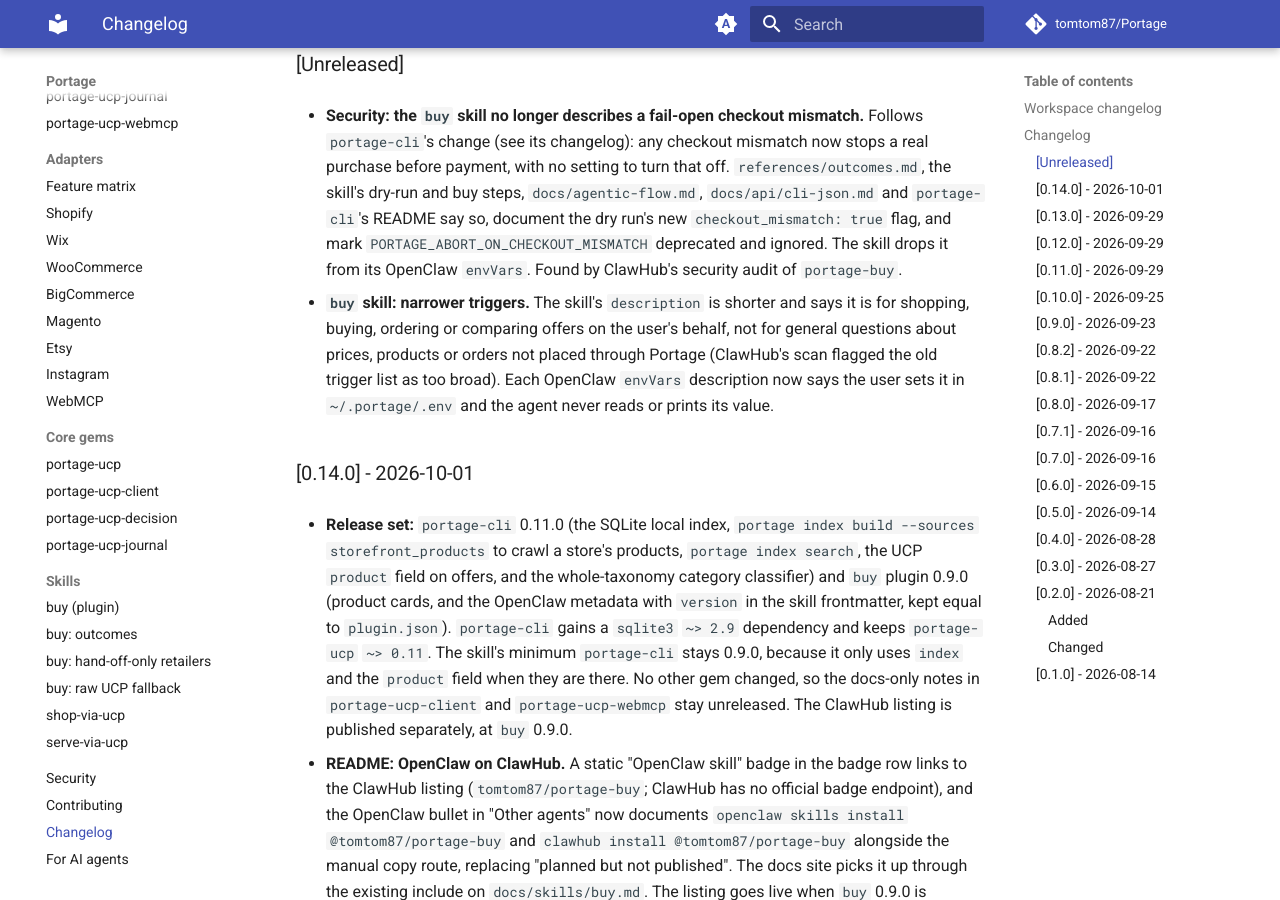
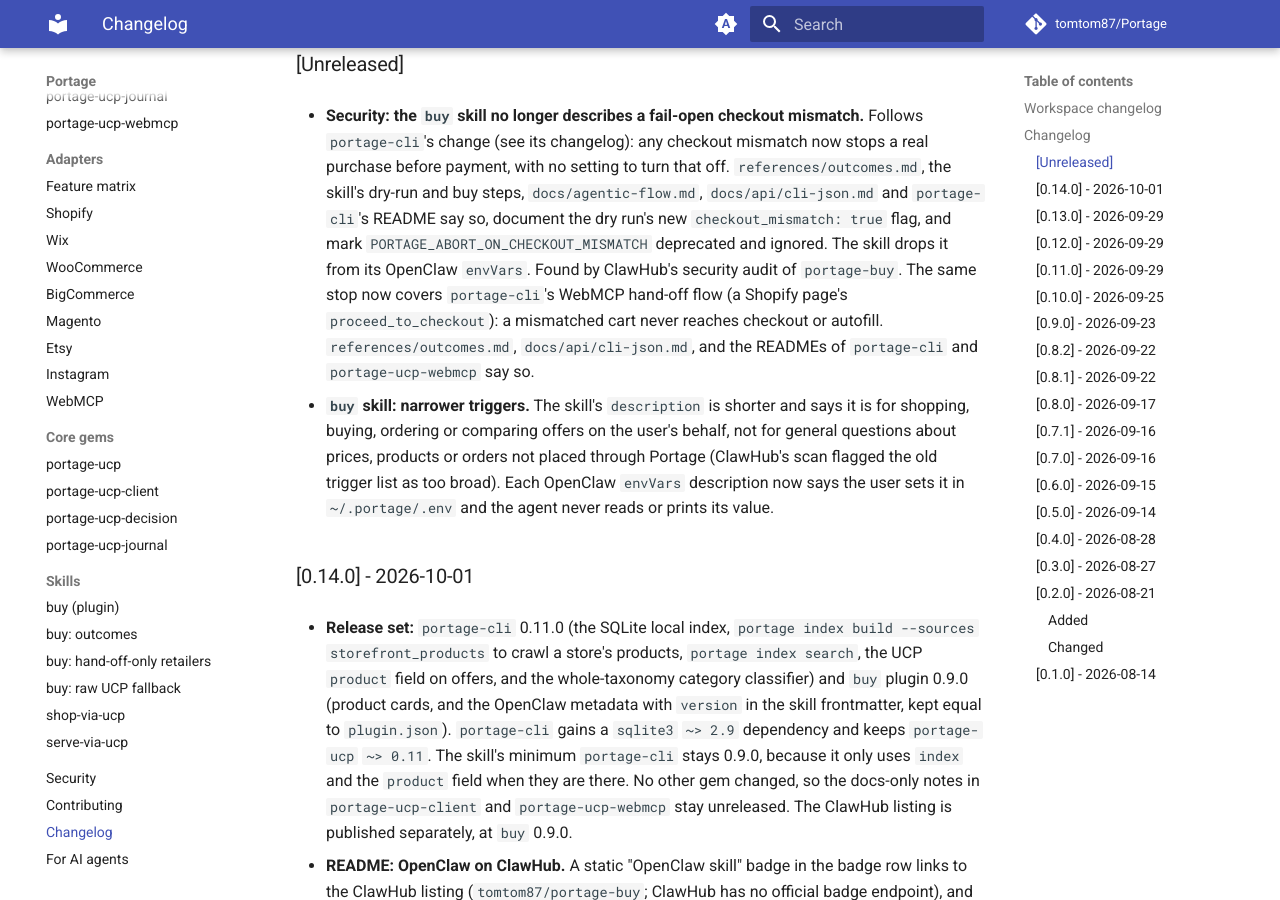
Before and after one commit to tomtom87/Portage, an MkDocs documentation site: the page built from docs/changelog.md, in a window 1280 px wide and 900 px high, scrolled down 1061 px. Built offline with MkDocs 1.6.1 and Material for MkDocs 9.7.7, drawn with Linux system fonts in a browser that asks for light colours; comment, search, counter and statistics services are not loaded.

Commit message:
Log the WebMCP cart mismatch stop

```diff
--- a/CHANGELOG.md
+++ b/CHANGELOG.md
@@ -15,7 +15,10 @@
   dry-run and buy steps, `docs/agentic-flow.md`, `docs/api/cli-json.md` and `portage-cli`'s README
   say so, document the dry run's new `checkout_mismatch: true` flag, and mark
   `PORTAGE_ABORT_ON_CHECKOUT_MISMATCH` deprecated and ignored. The skill drops it from its OpenClaw
-  `envVars`. Found by ClawHub's security audit of `portage-buy`.
+  `envVars`. Found by ClawHub's security audit of `portage-buy`. The same stop now covers
+  `portage-cli`'s WebMCP hand-off flow (a Shopify page's `proceed_to_checkout`): a mismatched cart
+  never reaches checkout or autofill. `references/outcomes.md`, `docs/api/cli-json.md`, and the
+  READMEs of `portage-cli` and `portage-ucp-webmcp` say so.
 
 - **`buy` skill: narrower triggers.** The skill's `description` is shorter and says it is for
   shopping, buying, ordering or comparing offers on the user's behalf, not for general questions
--- a/portage-cli/CHANGELOG.md
+++ b/portage-cli/CHANGELOG.md
@@ -19,6 +19,16 @@
   and says in `message` that a real run would stop. The check also compares currency: a checkout
   in another currency than the catalog's price is a mismatch. The quoted total and currency are
   still `--quote`'s `quote_changed` check, unchanged.
+
+- **Security: the WebMCP hand-off flow stops on a mismatched cart too.** Against a WebMCP page
+  whose preset opens checkout through its own tool (Shopify's `proceed_to_checkout`), `buy` read
+  the cart back and checked it, but only put a mismatch in `warnings`: it still called the hand-off
+  tool, sending the browser tab to the store's checkout, and ran autofill there when it was
+  approved. Now any mismatch stops the run before that tool, with outcome `checkout_mismatch` and
+  `decisions.escalation.reason: "mismatch"`. Nothing is autofilled, and `checkout_url` is the
+  store's `/cart` page, so the shopper can look at the cart that was built. A matching cart hands
+  off as `express_stop`, as before. The dry run of this flow builds no cart, so it can't check one
+  and never carries `checkout_mismatch: true`.
 
 ## [0.11.0] - 2026-10-01
 
--- a/portage-ucp-webmcp/CHANGELOG.md
+++ b/portage-ucp-webmcp/CHANGELOG.md
@@ -11,6 +11,11 @@
   `tool_names:`". No `portage buy` flag or `Buy` keyword takes it. The
   README now says to confirm it interactively or pass `tool_names:` to
   `WebMcp.connect` yourself.
+- Documentation only, no code change. "Approved autofill of the store's
+  checkout" now says autofill never runs when `portage-cli` finds the cart
+  doesn't match the request: since `portage-cli`'s fix for ClawHub's audit,
+  that run stops with `checkout_mismatch` before the preset's hand-off tool
+  is called.
 
 ## [0.2.0] - 2026-09-29
 
```
